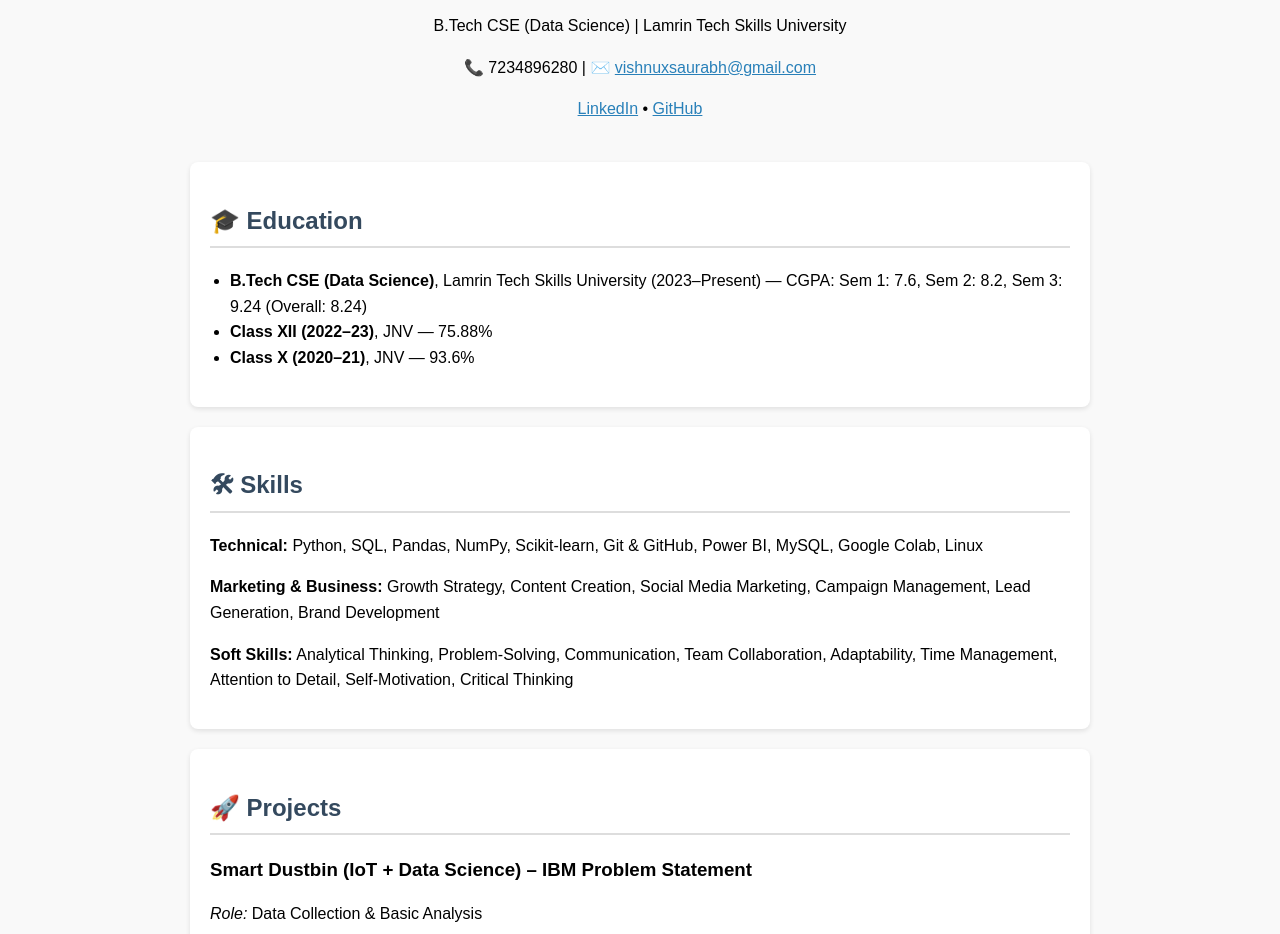
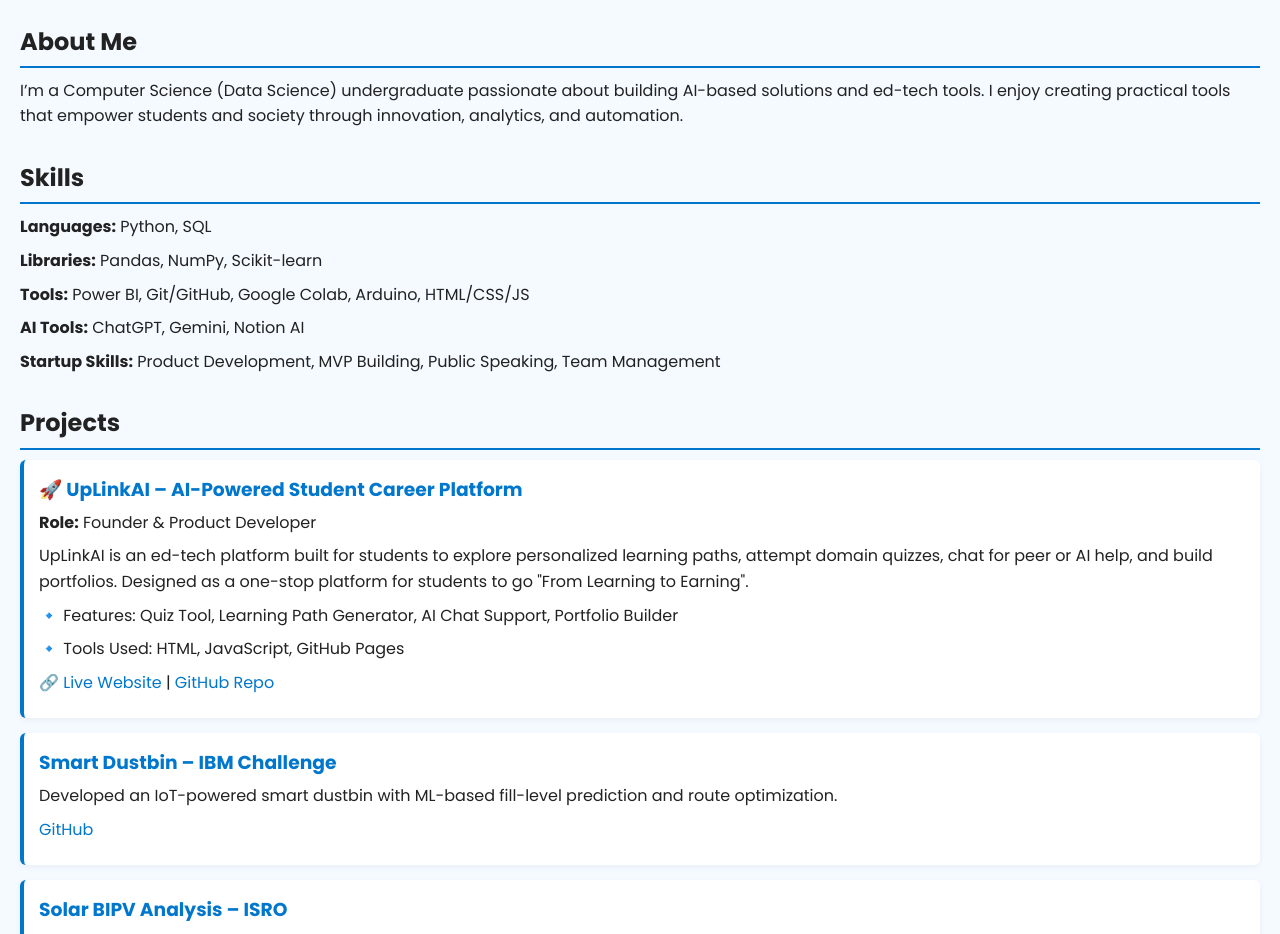
Before and after one commit to Saurabh-techhub/-Portfolio-Saurabh, a plain HTML site: page index.html in a window 1280 px wide. Shown: the part 135-1069 px from the top of the page. Drawn offline with Linux system fonts and the light colour scheme.

Commit message:
Update index.html

```diff
--- a/index.html
+++ b/index.html
@@ -2,148 +2,164 @@
 <html lang="en">
 <head>
   <meta charset="UTF-8" />
-  <meta name="viewport" content="width=device-width, initial-scale=1.0" />
+  <meta name="viewport" content="width=device-width, initial-scale=1.0"/>
   <title>Saurabh Tripathi | Portfolio</title>
+  <link href="https://fonts.googleapis.com/css2?family=Poppins:wght@400;700&display=swap" rel="stylesheet">
   <style>
-    body {
-      font-family: Arial, sans-serif;
-      line-height: 1.6;
+    * {
       margin: 0;
-      padding: 20px;
-      max-width: 900px;
-      margin: auto;
-      background: #f9f9f9;
+      padding: 0;
+      box-sizing: border-box;
+      font-family: 'Poppins', sans-serif;
     }
 
-    nav {
+    body {
+      background-color: #f4faff;
+      color: #222;
+      line-height: 1.6;
+      padding: 20px;
+    }
+
+    header {
       text-align: center;
       margin-bottom: 30px;
     }
 
-    nav a {
-      margin: 0 10px;
-      text-decoration: none;
-      color: #2c3e50;
-      font-weight: bold;
-    }
-
-    header {
-      text-align: center;
-      margin-bottom: 40px;
-    }
-
-    h1 {
-      color: #2c3e50;
+    header h1 {
+      font-size: 2.2rem;
+      color: #0077cc;
     }
 
     section {
-      background: white;
-      padding: 20px;
-      margin-bottom: 20px;
-      border-radius: 8px;
-      box-shadow: 0 2px 5px rgba(0,0,0,0.1);
+      margin-bottom: 30px;
     }
 
     h2 {
-      color: #34495e;
-      border-bottom: 2px solid #ddd;
-      padding-bottom: 6px;
+      font-size: 1.5rem;
+      border-bottom: 2px solid #0077cc;
+      padding-bottom: 5px;
+      margin-bottom: 10px;
     }
 
-    h3 {
-      margin-bottom: 4px;
+    ul {
+      list-style: none;
+      padding-left: 0;
+    }
+
+    ul li {
+      margin-bottom: 8px;
+    }
+
+    .project {
+      background-color: #ffffff;
+      padding: 15px;
+      border-left: 4px solid #0077cc;
+      margin-bottom: 15px;
+      border-radius: 6px;
+      box-shadow: 0 2px 6px rgba(0,0,0,0.05);
+    }
+
+    .project h3 {
+      margin-bottom: 5px;
+      color: #0077cc;
+    }
+
+    .project p {
+      margin-bottom: 8px;
     }
 
     a {
-      color: #2980b9;
+      color: #0077cc;
+      text-decoration: none;
+    }
+
+    a:hover {
+      text-decoration: underline;
     }
 
     footer {
       text-align: center;
-      font-size: 0.9em;
-      padding: 20px 0;
-      color: #555;
-      border-top: 1px solid #ccc;
-    }
-
-    ul {
-      padding-left: 20px;
+      margin-top: 40px;
+      font-size: 0.9rem;
     }
   </style>
 </head>
 <body>
 
-  <nav>
-    <a href="#about">About</a>
-    <a href="#education">Education</a>
-    <a href="#skills">Skills</a>
-    <a href="#projects">Projects</a>
-    <a href="#experience">Experience</a>
-    <a href="#contact">Contact</a>
-  </nav>
-
-  <header id="about">
+  <header>
     <h1>Saurabh Tripathi</h1>
-    <p>B.Tech CSE (Data Science) | Lamrin Tech Skills University</p>
-    <p>📞 7234896280 | ✉️ <a href="mailto:vishnuxsaurabh@gmail.com">vishnuxsaurabh@gmail.com</a></p>
+    <p>B.Tech CSE (Data Science) | AI & Startup Enthusiast</p>
     <p>
-      <a href="https://www.linkedin.com/in/saurabh-tripathi28/">LinkedIn</a> •
-      <a href="https://github.com/Saurabh-techhub">GitHub</a>
+      <a href="mailto:saurabhtripathi8127@gmail.com">Email</a> |
+      <a href="https://github.com/Saurabh-techhub">GitHub</a> |
+      <a href="https://www.linkedin.com/in/saurabh-tripathi28/">LinkedIn</a>
     </p>
   </header>
 
-  <section id="education">
-    <h2>🎓 Education</h2>
+  <section>
+    <h2>About Me</h2>
+    <p>
+      I’m a Computer Science (Data Science) undergraduate passionate about building AI-based solutions and ed-tech tools. I enjoy creating practical tools that empower students and society through innovation, analytics, and automation.
+    </p>
+  </section>
+
+  <section>
+    <h2>Skills</h2>
     <ul>
-      <li><strong>B.Tech CSE (Data Science)</strong>, Lamrin Tech Skills University (2023–Present) — CGPA: Sem 1: 7.6, Sem 2: 8.2, Sem 3: 9.24 (Overall: 8.24)</li>
-      <li><strong>Class XII (2022–23)</strong>, JNV — 75.88%</li>
-      <li><strong>Class X (2020–21)</strong>, JNV — 93.6%</li>
+      <li><strong>Languages:</strong> Python, SQL</li>
+      <li><strong>Libraries:</strong> Pandas, NumPy, Scikit-learn</li>
+      <li><strong>Tools:</strong> Power BI, Git/GitHub, Google Colab, Arduino, HTML/CSS/JS</li>
+      <li><strong>AI Tools:</strong> ChatGPT, Gemini, Notion AI</li>
+      <li><strong>Startup Skills:</strong> Product Development, MVP Building, Public Speaking, Team Management</li>
     </ul>
   </section>
 
-  <section id="skills">
-    <h2>🛠 Skills</h2>
-    <p><strong>Technical:</strong> Python, SQL, Pandas, NumPy, Scikit-learn, Git & GitHub, Power BI, MySQL, Google Colab, Linux</p>
-    <p><strong>Marketing & Business:</strong> Growth Strategy, Content Creation, Social Media Marketing, Campaign Management, Lead Generation, Brand Development</p>
-    <p><strong>Soft Skills:</strong> Analytical Thinking, Problem-Solving, Communication, Team Collaboration, Adaptability, Time Management, Attention to Detail, Self-Motivation, Critical Thinking</p>
+  <section>
+    <h2>Projects</h2>
+
+    <div class="project">
+      <h3>🚀 UpLinkAI – AI-Powered Student Career Platform</h3>
+      <p><strong>Role:</strong> Founder & Product Developer</p>
+      <p>
+        UpLinkAI is an ed-tech platform built for students to explore personalized learning paths, attempt domain quizzes, chat for peer or AI help, and build portfolios. Designed as a one-stop platform for students to go "From Learning to Earning".
+      </p>
+      <ul>
+        <li>🔹 Features: Quiz Tool, Learning Path Generator, AI Chat Support, Portfolio Builder</li>
+        <li>🔹 Tools Used: HTML, JavaScript, GitHub Pages</li>
+      </ul>
+      <p>
+        🔗 <a href="https://saurabh-techhub.github.io/uplinkai/" target="_blank">Live Website</a> |
+        <a href="https://github.com/Saurabh-techhub/uplinkai" target="_blank">GitHub Repo</a>
+      </p>
+    </div>
+
+    <div class="project">
+      <h3>Smart Dustbin – IBM Challenge</h3>
+      <p>Developed an IoT-powered smart dustbin with ML-based fill-level prediction and route optimization.</p>
+      <p><a href="https://github.com/Saurabh-techhub/-Smart-Dustbin-Data-Science-Project" target="_blank">GitHub</a></p>
+    </div>
+
+    <div class="project">
+      <h3>Solar BIPV Analysis – ISRO</h3>
+      <p>Analyzed Cartosat data to estimate solar rooftop potential with Python and CesiumJS.</p>
+      <p><a href="https://github.com/Saurabh-techhub/isro-bipv-analysis-model" target="_blank">GitHub</a></p>
+    </div>
+
+    <div class="project">
+      <h3>Prompt Engineering with GenAI</h3>
+      <p>Built AI prompt flows for summarization, analytics, and productivity with ChatGPT & Power BI.</p>
+    </div>
+
   </section>
 
-  <section id="projects">
-    <h2>🚀 Projects</h2>
-
-    <h3>Smart Dustbin (IoT + Data Science) – IBM Problem Statement</h3>
-    <p><em>Role:</em> Data Collection & Basic Analysis</p>
-    <p><em>Tools:</em> Arduino, Ultrasonic Sensor, Python, IBM Cloud, Pandas</p>
-    <p>Built an IoT-based waste monitoring system with predictive analysis for fill levels. Contributed to sensor data collection and insights.<br>
-    <a href="https://github.com/Saurabh-techhub/-Smart-Dustbin-Data-Science-Project" target="_blank">GitHub Repo: Smart Dustbin</a></p>
-
-    <h3>ISRO Challenge – BIPV Potential Assessment (ID 1739)</h3>
-    <p><em>Role:</em> Data Analysis & Visualization</p>
-    <p><em>Tools:</em> Python, CesiumJS, CityGML, Solar Position Libraries, Matplotlib</p>
-    <p>Assessed BIPV potential using LOD-1 3D models and solar radiation data. Helped simulate shadows and estimate energy.<br>
-    <a href="https://github.com/Saurabh-techhub/isro-bipv-analysis-model" target="_blank">GitHub Repo: ISRO BIPV</a></p>
-  </section>
-
-  <section id="experience">
-    <h2>💼 Experience</h2>
-    <h3>AI Intern — Cosmic365.AI (Sep – Dec 2024)</h3>
-    <ul>
-      <li>Hosted 150+ Smart AI sessions using tools like ChatGPT, Gemini, Notion AI.</li>
-      <li>Used Python and Power BI to analyze user engagement trends.</li>
-      <li>Helped build AI productivity workflows and documentation.</li>
-      <li>Awarded $600 scholarship for performance and user engagement.</li>
-    </ul>
-  </section>
-
-  <section id="contact">
-    <h2>📬 Contact & More</h2>
-    <p><strong>Certifications:</strong> Power BI, Data Analytics, Generative AI – see on <a href="https://www.linkedin.com/in/saurabh-tripathi28/">LinkedIn</a></p>
-    <p><strong>Achievements:</strong> Qualified for JNV (Top 40, State) • BSc Data Science (IIT Madras)</p>
-    <p><strong>Languages & Interests:</strong> English (EF SET B2), Reading Sci-Fi, Trekking, Writing, Cricket, Kho Kho</p>
+  <section>
+    <h2>Contact</h2>
+    <p>📧 saurabhtripathi8127@gmail.com</p>
+    <p>🔗 <a href="https://saurabh-techhub.github.io/uplinkai/" target="_blank">Visit UpLinkAI</a></p>
   </section>
 
   <footer>
-    <p>© 2025 Saurabh Tripathi • All rights reserved.</p>
+    © 2025 Saurabh Tripathi — Portfolio. Built with HTML & ❤️.
   </footer>
 
 </body>
```
